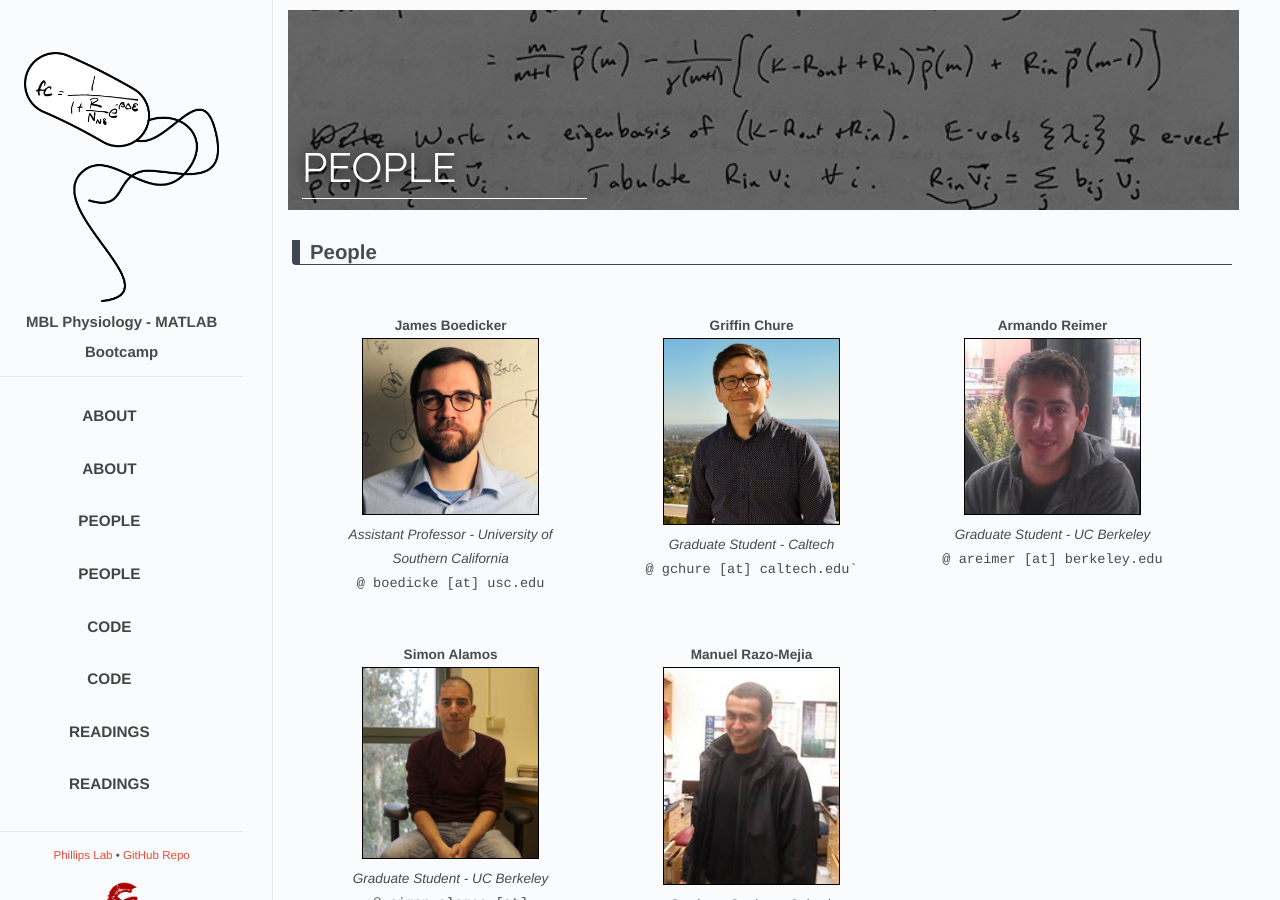
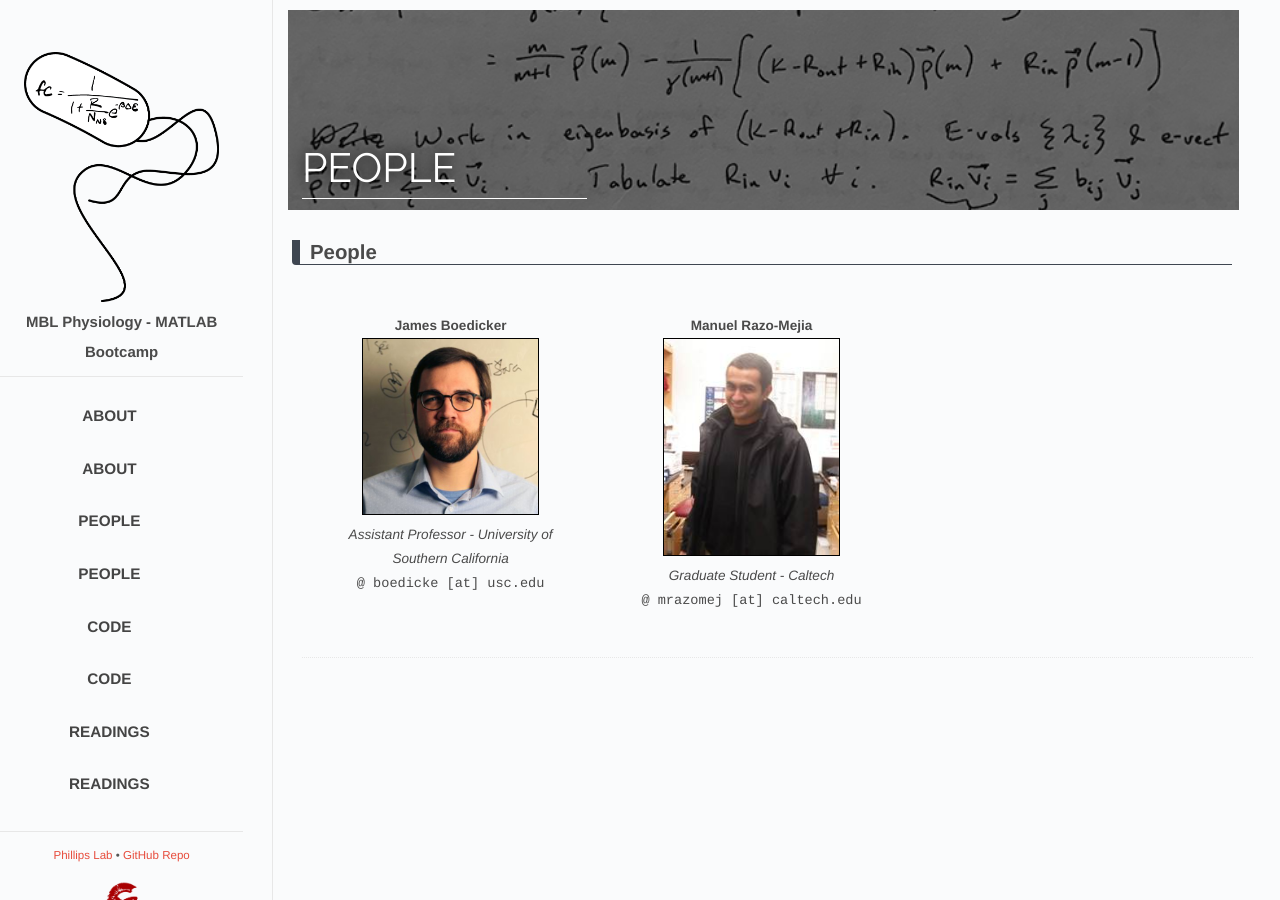
Before and after one commit to RPGroup-PBoC/MBL_Physiology_2016, a Jekyll site: the page built from _posts/2017-01-28-people.md, in a window 1280 px wide. Built offline with Jekyll 4.4.1, drawn with Linux system fonts in a browser that asks for light colours; some of the changed text lies outside the part shown.

Commit message:
can I change anything?

```diff
--- a/_data/members.yaml
+++ b/_data/members.yaml
@@ -5,25 +5,6 @@
   email: boedicke [at] usc.edu
   image: james.png
 
-
-- name: Griffin Chure
-  email: gchure [at] caltech.edu`
-  image: gchure.png
-  title: Graduate Student
-  loc: Caltech
-
-- name: Armando Reimer
-  email: areimer [at] berkeley.edu
-  loc: UC Berkeley
-  title: Graduate Student
-  image: armando.jpg
-
-- name: Simon Alamos
-  email: simon.alamos [at] berkeley.edu
-  loc: UC Berkeley
-  title: Graduate Student
-  image: simon.png
-
 - name: Manuel Razo-Mejia
   loc: Caltech
   title: Graduate Student
```
